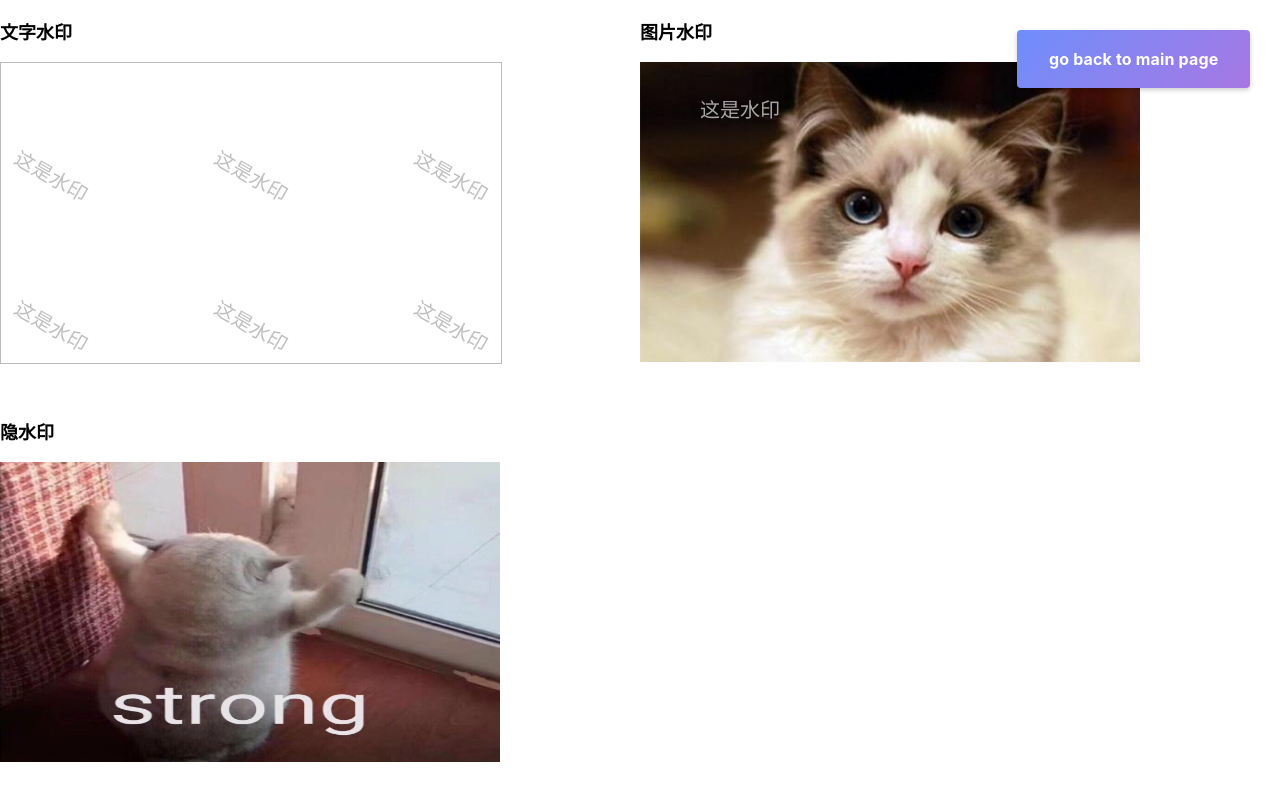
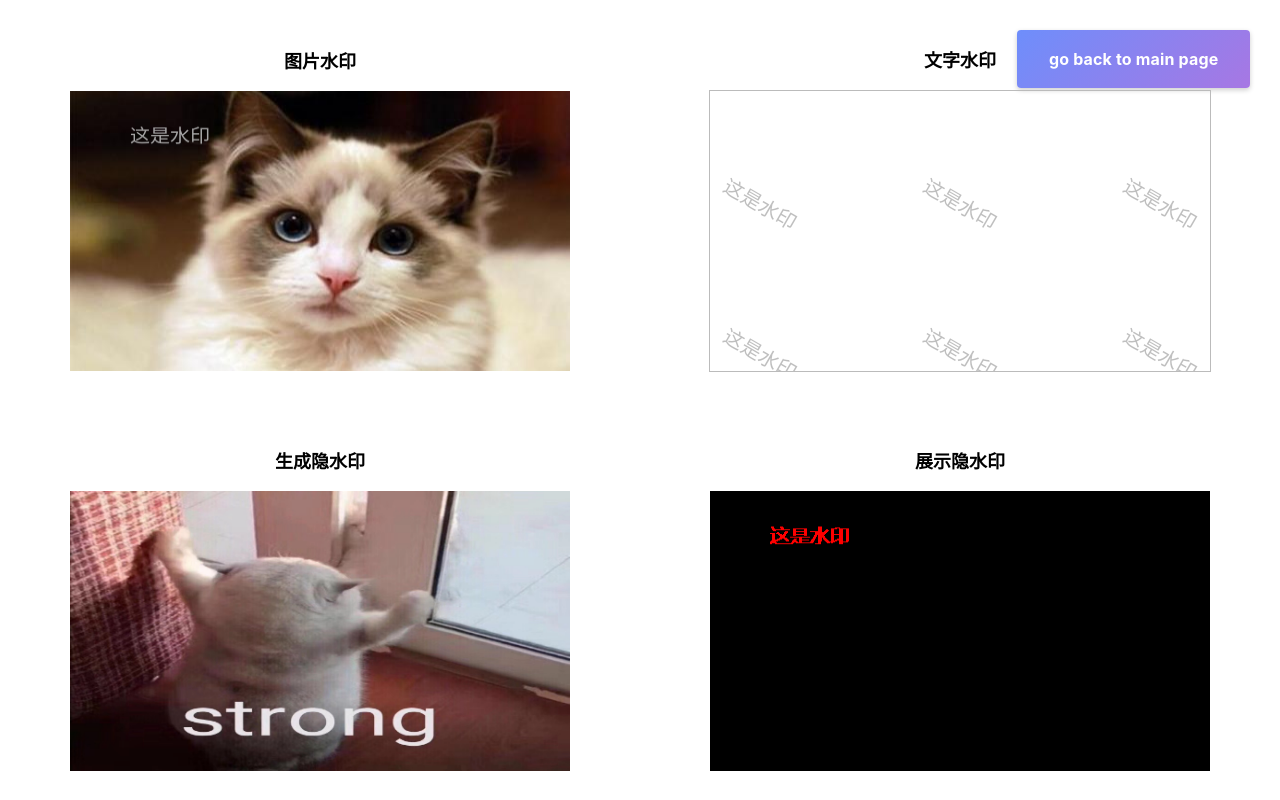
Before and after one commit to DarkerBo/various-components-react, a React (Create React App) app: page /watermark in a window 1280 px wide. Built offline with nearby package versions, Linux system fonts and the light colour scheme.

Commit message:
update watermark

```diff
--- a/src/AnchorPoint/index.tsx
+++ b/src/AnchorPoint/index.tsx
@@ -20,6 +20,7 @@
   }
 
   const slideTo = (element: HTMLDivElement, scrollElement: HTMLDivElement, btnGroupElement:       HTMLDivElement) => {
+
     // 如果正在滚动，不能触发滚动事件，否则开多个定时器会滚动得越来越快
     if (isSlide) return;
     setIsSlide(true);
@@ -27,16 +28,20 @@
     const step = () => {
       // 需要滚动的距离为元素高度 - 按钮组的高度(用了sticky定位还占空间)
       const distance = element.offsetTop - btnGroupElement.offsetHeight;
-      let speed = distance / 10;
+      let speed = Math.abs(scrollElement.scrollTop - distance) / 10;
+
+      // 加这个是因为测试发现scrollTop减去小于1的值就不会变
+      if (speed < 1) speed = 1;
+
       if (scrollElement.scrollTop > distance) {
         speed = -speed;
       }
+
       scrollElement.scrollTop += speed;
       // 判断是否已经滚动到元素起始处
-      if ((speed >= 0 && scrollElement.scrollTop > distance)
-        || (speed < 0 && scrollElement.scrollTop < distance))
+      if ((speed >= 0 && scrollElement.scrollTop >= distance)
+        || (speed < 0 && scrollElement.scrollTop <= distance))
       {
-
         // 如果滚动超过了，回到原位
         scrollElement.scrollTop = distance;
         setIsSlide(false);
@@ -58,7 +63,7 @@
   }
 
   const handleScroll = (e: any) => {
-    console.log(e.target.scrollTop);
+    // console.log(e.target.scrollTop);
   }
 
   return (
@@ -74,7 +79,6 @@
       <div className={`${styles.page} ${styles.page2}`} ref={Page2}>Page2</div>
       <div className={`${styles.page} ${styles.page3}`} ref={Page3}>Page3</div>
       <div className={`${styles.page} ${styles.page4}`} ref={Page4}>Page4</div>
-
     </div>
   )
 }
--- a/src/WaterMark/hiddenWaterMark.ts
+++ b/src/WaterMark/hiddenWaterMark.ts
@@ -14,6 +14,7 @@
  * @param {CanvasTextBaseline} textBaseline 当前水印文本基线
  */
 
+// 给图片加入隐水印
 export const hiddenWaterMark = (
   imageRef: HTMLImageElement,
   imgObj: string,
@@ -107,3 +108,75 @@
   // 将图像数据放回画布
   ctx.putImageData(originImgData, 0, 0);
 }
+
+
+/**
+ * 方法说明 这是一个创建隐水印的方法，直接在传入的本地图片中增加水印
+ * @param {HTMLImageElement} imageRef 水印imgdom对象，该对象应该饱和(必填)
+ * @param {Object} imgObj 需要加的本地图片对象(必填)
+ * @param {number} width 水印canvas的宽度
+ * @param {number} height 水印canvas的高度
+ */
+
+// 显示图片的隐水印
+export const showWaterMark = (
+  imageRef: HTMLImageElement,
+  imgObj: string,
+  width = 200,
+  height = 150,
+) => {
+  const canvas = document.createElement('canvas');
+  canvas.width = width;
+  canvas.height = height;
+  const ctx = canvas.getContext('2d') as CanvasRenderingContext2D;
+
+  const img = new Image();
+  // 允许跨域获取该图片
+  img.crossOrigin = 'anonymous';
+
+  // 可以考虑在img.orrer中做图片加载失败时的处理
+  img.onload = function() {
+    ctx.drawImage(img, 0, 0, width, height);
+    // 获取指定区域的图片像素信息
+    const originImgData = ctx.getImageData(0, 0, width, height);
+    processData(ctx, originImgData);
+
+    // 生成新图片的base64地址
+    const base64Url = canvas.toDataURL();
+    imageRef.src = base64Url;
+  };
+
+  img.src = imgObj;
+
+}
+
+/**
+ * 方法说明 这是一个处理待解密图片的RGB像素方法
+ * @param {CanvasRenderingContext2D} ctx canvas对象
+ * @param {data: Uint8ClampedArray, width: number, height: number} originImgData 图片的像素数据对象
+ */
+const processData = (
+  ctx: CanvasRenderingContext2D,
+  originImgData: {data: Uint8ClampedArray, width: number, height: number}
+) => {
+  const imgData = originImgData.data;
+  for (let i = 0; i < imgData.length; i++) {
+    if (i % 4 === 0) {
+      // R分量
+      if (imgData[i] % 2 === 0) {
+        imgData[i] = 0;
+      } else {
+        imgData[i] = 255;
+      }
+    } else if (i % 4 === 3) {
+      // alpha通道不做处理
+      continue;
+    } else {
+      // 关闭其他分量，不关闭也不影响答案
+      imgData[i] = 0;
+    }
+  }
+
+  // 将结果绘制到画布
+  ctx.putImageData(originImgData, 0, 0);
+}
--- a/src/WaterMark/index.module.scss
+++ b/src/WaterMark/index.module.scss
@@ -1,5 +1,5 @@
 .container {
-  height: 100vh;
+  min-height: 100vh;
   width: 100vw;
   display: grid;
   grid-template-columns: repeat(2, 1fr);
@@ -7,6 +7,7 @@
 
   .item {
     display: flex;
+    flex-direction: column;
     justify-content: center;
     align-items: center;
   }
@@ -18,13 +19,13 @@
   }
 
   .textContainer {
-    height: 300px;
+    height: 280px;
     width: 500px;
     border: 1px solid #bbb;
   }
 
   .imageContainer {
-    height: 300px;
+    height: 280px;
     width: 500px;
     & > img {
       height: 100%;
--- a/src/WaterMark/index.tsx
+++ b/src/WaterMark/index.tsx
@@ -1,19 +1,21 @@
-import React, { useRef, useEffect } from 'react';
+import React, { useRef, useEffect, memo } from 'react';
 import styles from './index.module.scss';
 import { textWatermark } from './textWaterMark';
 import { imageWatermark } from './imageWaterMark';
-import { hiddenWaterMark } from './hiddenWaterMark';
+import { hiddenWaterMark, showWaterMark } from './hiddenWaterMark';
 
 const WaterMark: React.FC = () => {
   const textContainerRef = useRef<HTMLDivElement>(null);
   const imageRef = useRef<HTMLImageElement>(null);
   const hiddenContainerRef = useRef<HTMLImageElement>(null);
+  const showContainerRef = useRef<HTMLImageElement>(null);
   const canvasBox = {
     width: 200, height: 150,
   };
 
   const catImage = require('./cat.jpg');
   const strongImage = require('./strong.jpg');
+  const strongEncodeImage = require('./strong-encode.jpg');
 
   useEffect(() => {
     // 文字水印
@@ -24,36 +26,48 @@
     const imageElement = imageRef.current as HTMLImageElement;
     imageWatermark(imageElement, catImage, '这是水印', 500, 300, 0, 100, 50);
 
-     // 隐水印
+     // 生成隐水印
      const hiddenElement = hiddenContainerRef.current as HTMLImageElement;
      hiddenWaterMark(hiddenElement, strongImage, '这是水印', 500, 300, 0, 100, 50);
+
+     // 展示隐水印
+     const showElement = showContainerRef.current as HTMLImageElement;
+     showWaterMark(showElement, strongEncodeImage, 500, 300);
   });
 
   return (
     <div className={styles.container}>
-      {/* 文字水印 */}
-      <div>
-        <p className={styles.title}>文字水印</p>
-        <div className={styles.textContainer} ref={textContainerRef} />
-      </div>
-
       {/* 图片水印 */}
-      <div>
+      <div className={styles.item}>
         <p className={styles.title}>图片水印</p>
         <div className={styles.imageContainer}>
           <img alt="图片明水印" ref={imageRef} />
         </div>
       </div>
 
-      {/* 隐水印 */}
-      <div>
-        <p className={styles.title}>隐水印</p>
+      {/* 文字水印 */}
+      <div className={styles.item}>
+        <p className={styles.title}>文字水印</p>
+        <div className={styles.textContainer} ref={textContainerRef} />
+      </div>
+
+      {/* 生成隐水印 */}
+      <div className={styles.item}>
+        <p className={styles.title}>生成隐水印</p>
         <div className={styles.imageContainer}>
           <img alt="隐水印" ref={hiddenContainerRef} />
+        </div>
+      </div>
+
+      {/* 展示隐水印 */}
+      <div className={styles.item}>
+        <p className={styles.title}>展示隐水印</p>
+        <div className={styles.imageContainer}>
+          <img alt="隐水印" ref={showContainerRef} />
         </div>
       </div>
     </div>
   )
 }
 
-export default WaterMark;
+export default memo(WaterMark);
```
Also changed, not shown: src/WaterMark/strong-encode.jpg (added). Lines whose indentation alone changed are shown as unchanged.
